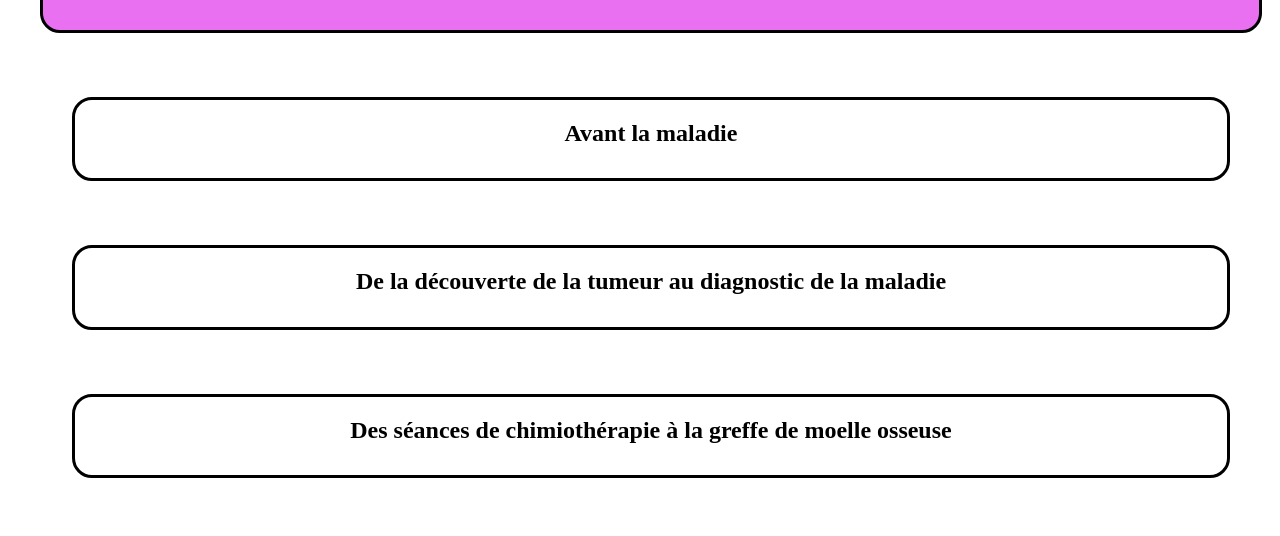
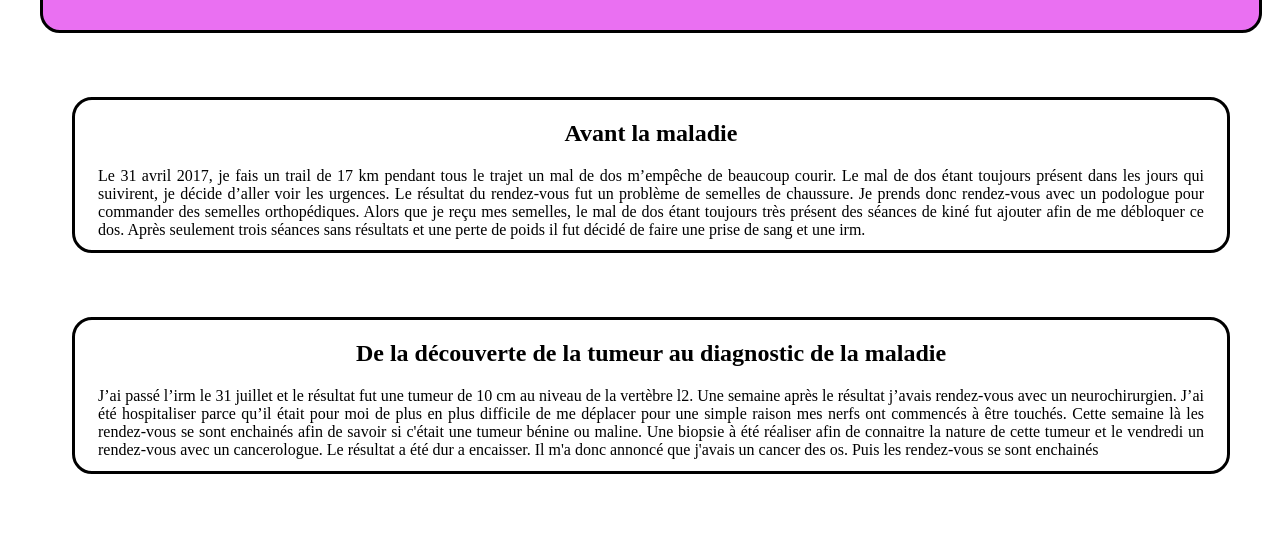
Before and after one commit to mathieu42470/Roannesaintelyon, a plain HTML site: page frontend/histoire.html in a window 1280 px wide. Shown: the part 239-775 px from the top of the page. Drawn offline with Linux system fonts and the light colour scheme.

Commit message:
changement histoire

```diff
--- a/frontend/histoire.html
+++ b/frontend/histoire.html
@@ -14,11 +14,20 @@
            <main>
                <article>
                     <h2>Avant la maladie</h2>
-                    <p></p>
+                    <p>Le 31 avril 2017, je fais un trail de 17 km pendant tous le trajet un mal de dos m’empêche de beaucoup courir.
+                          Le mal de dos étant toujours présent dans les jours qui suivirent, je décide d’aller voir les urgences. Le résultat du rendez-vous fut un problème de semelles de chaussure.
+                         Je prends donc rendez-vous avec un podologue pour commander des semelles orthopédiques. Alors que je reçu mes semelles, le mal de dos étant toujours très présent des séances de kiné fut ajouter afin de me débloquer ce dos.
+                         Après seulement trois séances sans résultats et une perte de poids il fut décidé de faire une prise de sang et une irm. </p>
                </article>
                <article>
                     <h2>De la découverte de la tumeur au diagnostic de la maladie</h2>
-                    <p></p>
+                    <p>J’ai passé l’irm le 31 juillet et le résultat fut une tumeur de 10 cm au niveau de la vertèbre l2.
+                         Une semaine après le résultat j’avais rendez-vous avec un neurochirurgien.
+                         J’ai été hospitaliser parce qu’il était pour moi de plus en plus difficile de me déplacer pour une simple raison mes nerfs ont commencés à être touchés.
+                          Cette semaine là les rendez-vous se sont enchainés afin de savoir si c'était une tumeur bénine ou maline.
+                          Une biopsie à été réaliser afin de connaitre la nature de cette tumeur et le vendredi un rendez-vous avec un cancerologue.
+                         Le résultat a été dur a encaisser. Il m'a donc annoncé que j'avais un cancer des os. Puis les rendez-vous se sont enchainés
+                           </p>
                </article>
                <article>
                     <h2>Des séances de chimiothérapie à la greffe de moelle osseuse</h2>
```
Also changed, not shown: frontend/accueil.html (+2 -2 lines), 1 other file.
